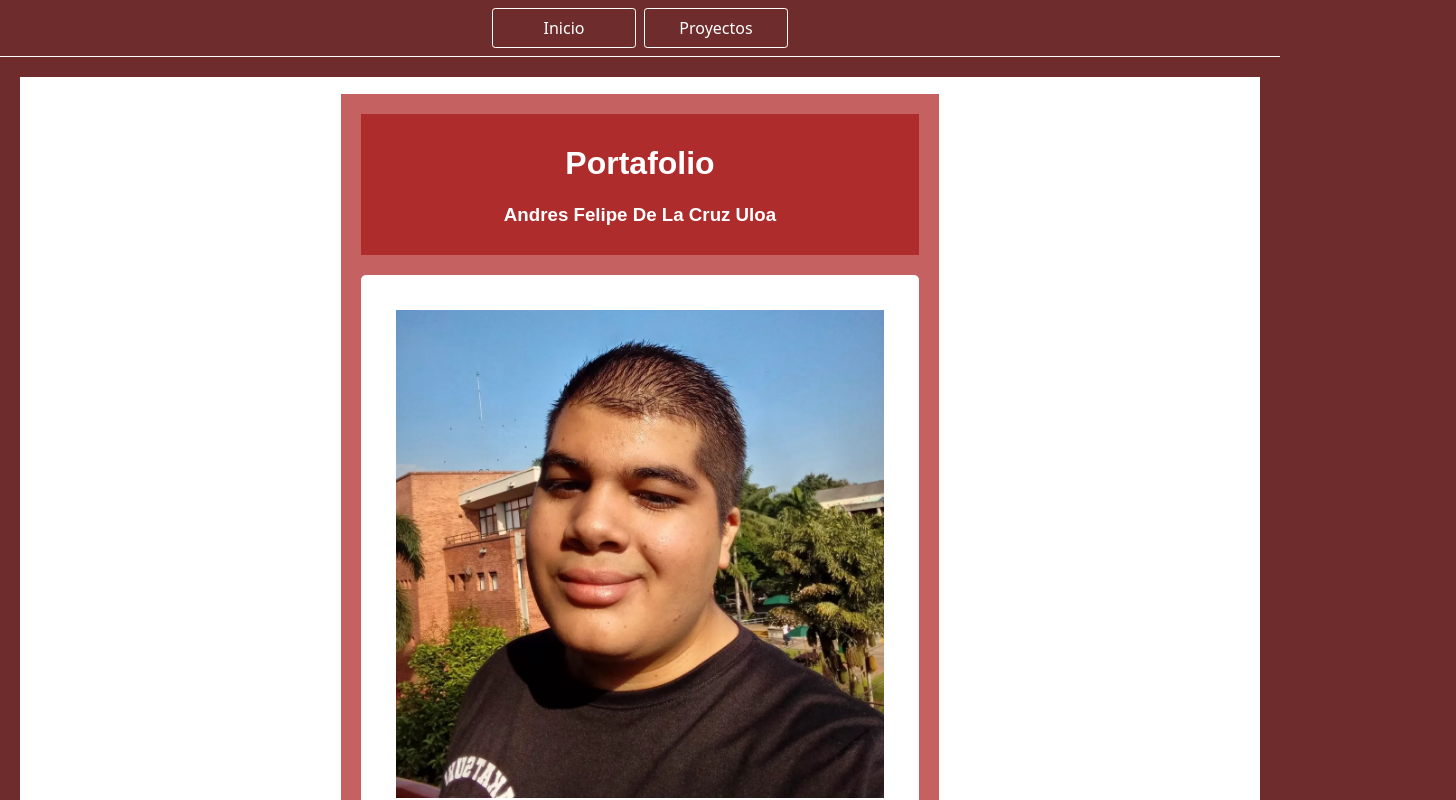
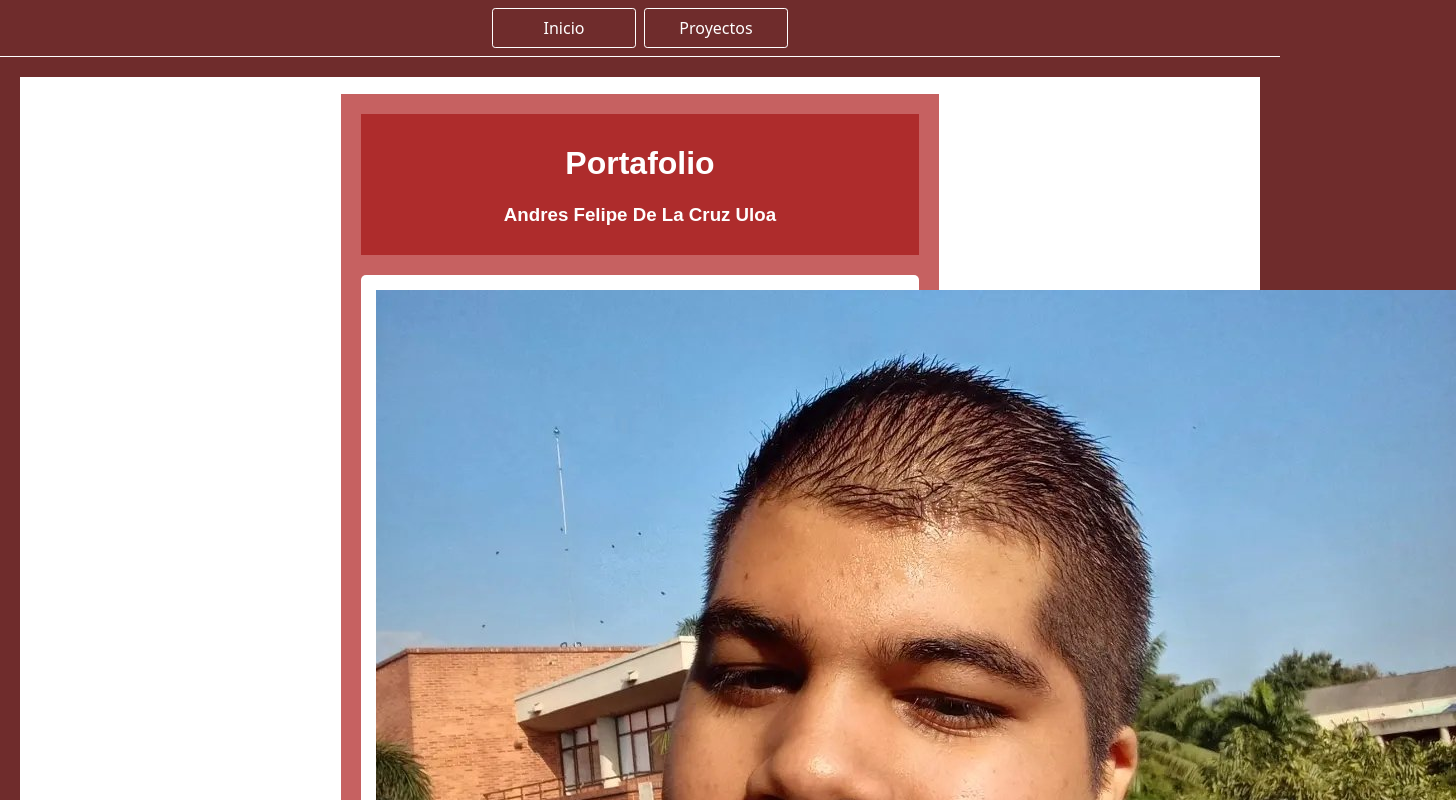
Before and after one commit to andresF864/Parcial-2, a React (Vite) app: page / in a window 1280 px wide. Shown: the top 800 px of the page, 1456 px wide, since content can reach past the window. Built offline with nearby package versions, Linux system fonts and the light colour scheme.

Commit message:
Update Home.jsx

```diff
--- a/src/components/Home.jsx
+++ b/src/components/Home.jsx
@@ -8,7 +8,7 @@ function Home() {
         <h3>Andres Felipe De La Cruz Uloa</h3>
       </div>
       <div className="content">
-      <img className="imge" src="/img/Andres.jpg" alt="Foto de Andres"/>
+      <img src="/img/Andres.jpg" alt="Foto de Andres"/>
         <p>Estudiante de ingeniería multimedia en la Universidad Autónoma de Occidente con experiencia en proyectos que integran diferentes tipos de metodologías de diseño e inclusión de contenidos diversos, tales como: imágenes, video, gráficos, sonido y animación.</p>
       </div>
       <div className="content2">
```
